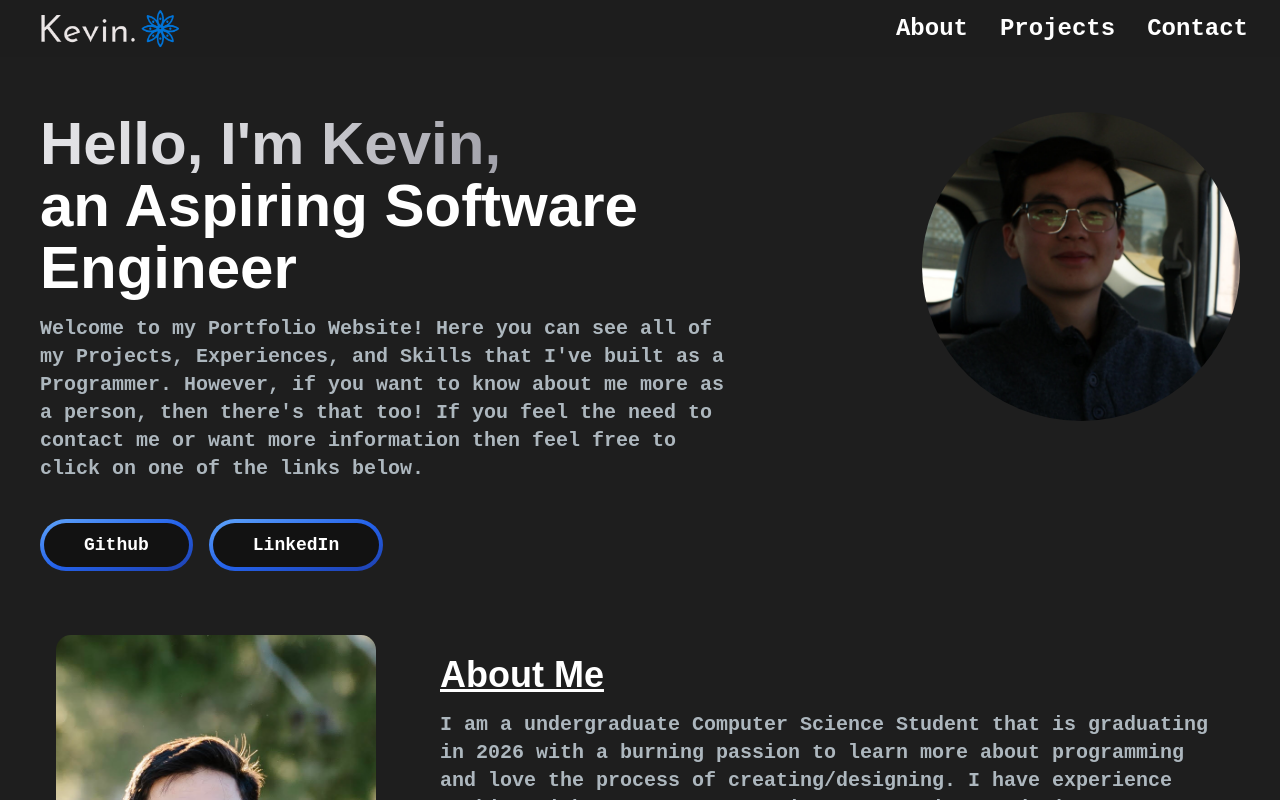
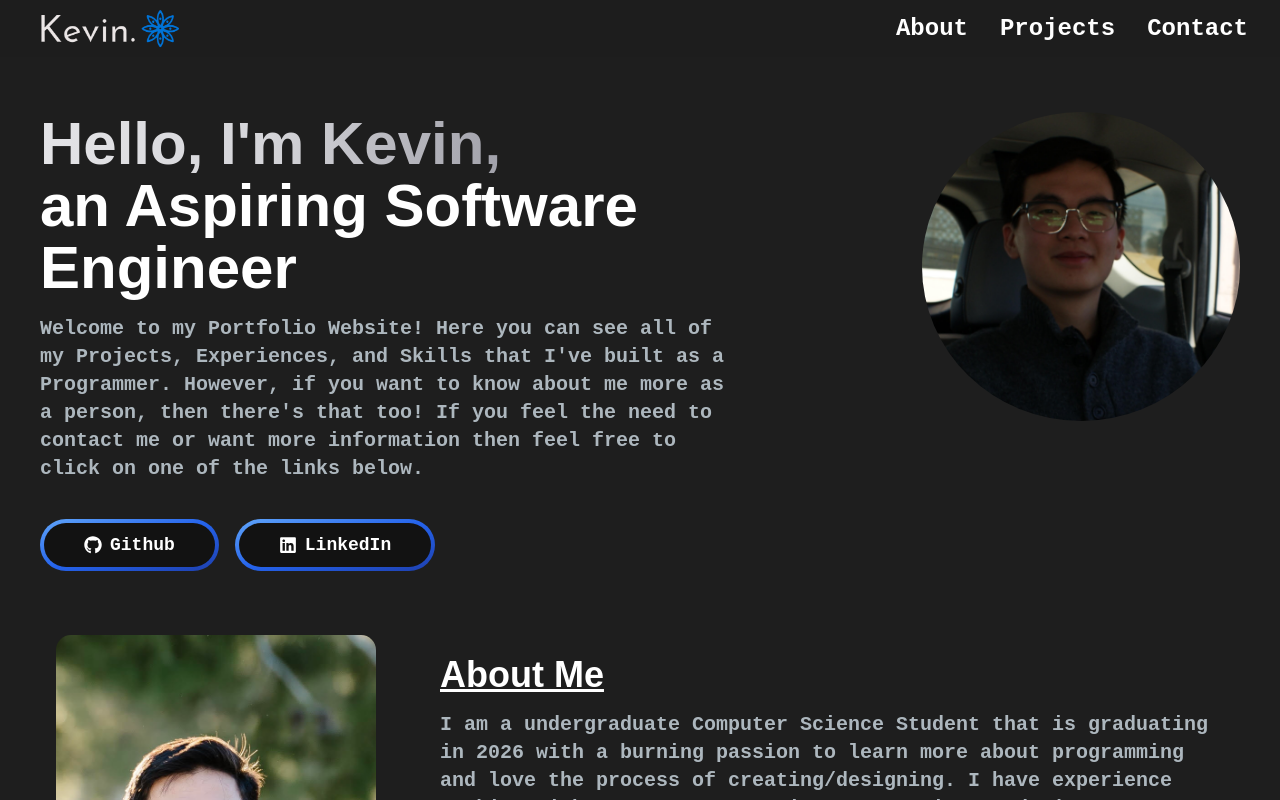
Before and after one commit to Kevin06x/Personal-Website, a Next.js app: page / in a window 1280 px wide. Shown: the top 800 px of the page. Built offline with nearby package versions, Linux system fonts and the light colour scheme.

Commit message:
Button Icon Added

```diff
--- a/app/components/HeroSection.jsx
+++ b/app/components/HeroSection.jsx
@@ -2,6 +2,7 @@
 import React, { useState } from 'react';
 import Image from "next/image";
 import { TypeAnimation } from 'react-type-animation'
+import { FaGithub, FaLinkedin } from "react-icons/fa";
 
 const HeroSection = () => {
   const [isHovered, setIsHovered] = useState(false);
@@ -43,9 +44,10 @@ const HeroSection = () => {
           isHovered ? 'shadow-lg' : ''
         }`}
         onMouseEnter={handleHover}
-        onMouseLeave={handleHover}>
+        onMouseLeave={handleHover}
+        >
                 <span className='block bg-[#121212] rounded-full px-10 py-2'>
-                  <strong className='text-lg' style={{fontFamily: 'Source Code Pro, monospace', fontWeight: 600, fontStyle: 'normal'}}>Github</strong></span>
+                  <strong className='text-lg' style={{ display: 'flex', justifyContent: 'center', alignItems: 'center', fontFamily: 'Source Code Pro, monospace', fontWeight: 600, fontStyle: 'normal'}}><FaGithub className='mr-2'/>Github</strong></span>
             </button>
             </a>
             <a href="https://www.linkedin.com/in/kevin06x/" target='_blank'>
@@ -53,9 +55,10 @@ const HeroSection = () => {
           isHovered ? 'shadow-lg' : ''
         }`}
         onMouseEnter={handleHover}
-        onMouseLeave={handleHover}>
+        onMouseLeave={handleHover}
+        >
                   <span className='block bg-[#121212] rounded-full px-10 py-2'>
-                    <strong className='text-lg' style={{fontFamily: 'Source Code Pro, monospace', fontWeight: 600, fontStyle: 'normal'}}>LinkedIn</strong></span>
+                    <strong className='text-lg' style={{ display: 'flex', justifyContent: 'center', alignItems: 'center', fontFamily: 'Source Code Pro, monospace', fontWeight: 600, fontStyle: 'normal'}}><FaLinkedin className='mr-2'/>LinkedIn</strong></span>
               </button>
             </a>
           </div>
```
